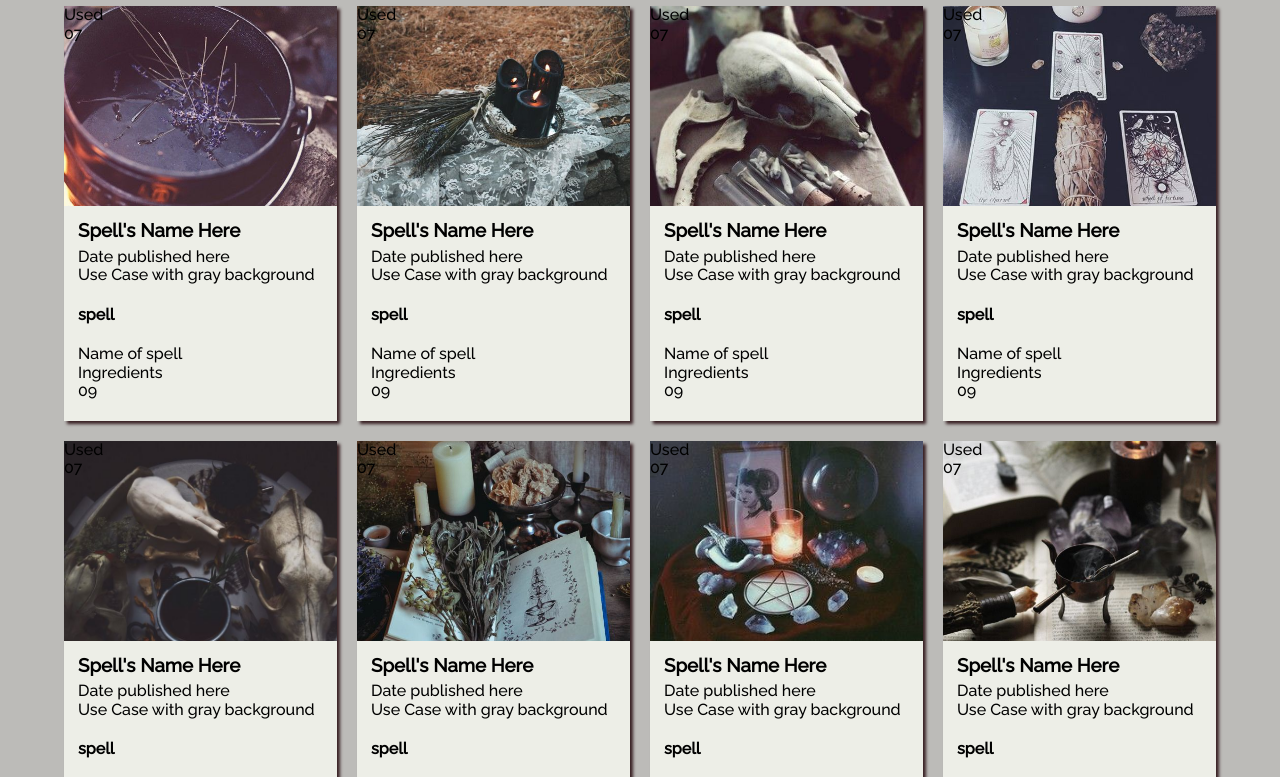
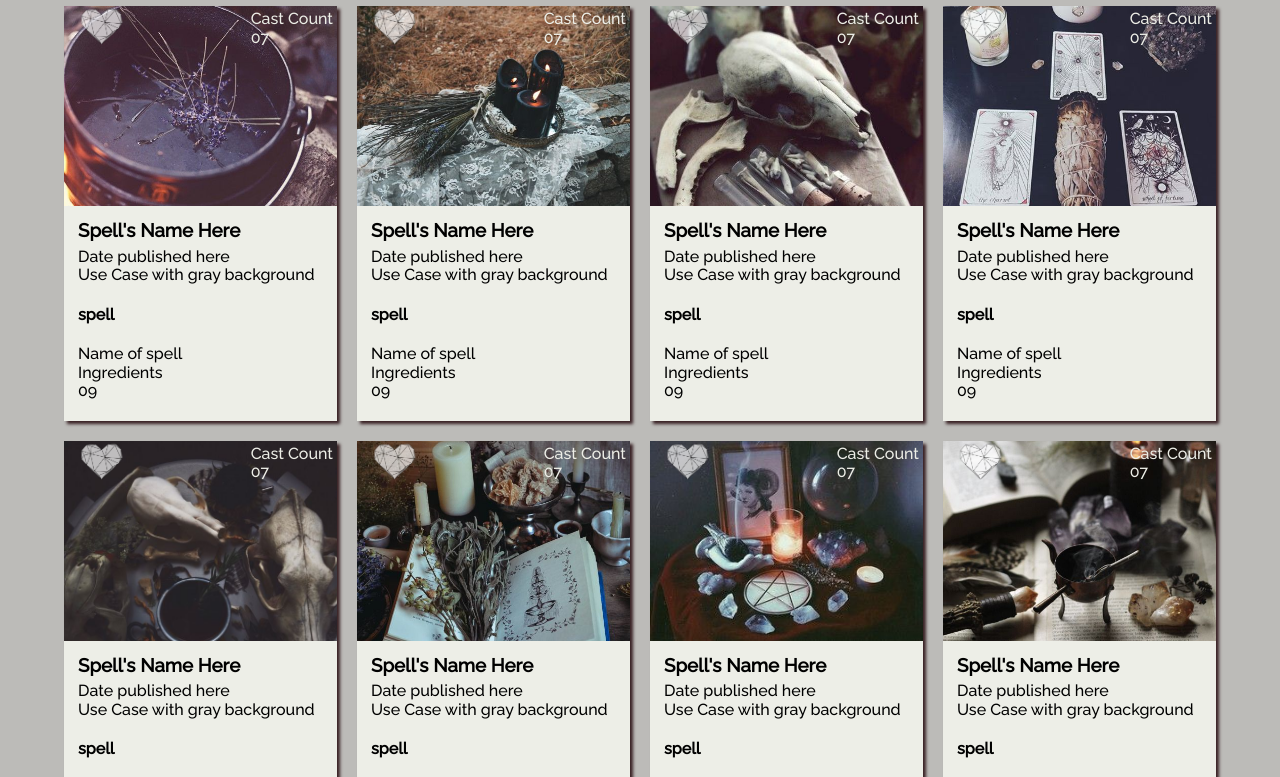
Before and after one commit to farmermel/ms-comp-challenge-2, a plain HTML site: page index.html in a window 1280 px wide. Shown: the part 279-1056 px from the top of the page. Drawn offline with Linux system fonts and the light colour scheme.

Commit message:
Add heart icons

```diff
--- a/index.html
+++ b/index.html
@@ -12,8 +12,7 @@
     <header>
       <div class="log-in-area">
         <h4>Morgaine</h4>
-        <h1 class="site-name">SPEllBiNdR</h1>
-        <img src="images/png/001-moon.png" alt="Moon phase icon">
+        <h1 class="site-name">SPEllBiNdR<img src="images/001-moon.png" alt="Moon phase icon"></h1>
       </div>
       <nav>
         <img src="images/runes/cast-spells.png">
@@ -28,9 +27,12 @@
     <main>
 
       <article class="whole-card art-one">
-        <div class="card-image-one">
-          <p>Used</p>
+        <div class="card-image card-image-one">
+          <img class="crystal-heart" src="images/crystal-heart.png">
+          <div class=p-container>
+            <p>Cast Count</p>
             <p>07</p>
+          </div>
         </div>
         <div class="card-body">
           <h3>Spell's Name Here</h3>
@@ -44,9 +46,12 @@
       </article>
 
       <article class="whole-card art-two">
-        <div class="card-image-two">
-          <p>Used</p>
+        <div class="card-image card-image-two">
+          <img class="crystal-heart" src="images/crystal-heart.png">
+          <div class=p-container>
+            <p>Cast Count</p>
             <p>07</p>
+          </div>
         </div>
         <div class="card-body">
           <h3>Spell's Name Here</h3>
@@ -60,9 +65,12 @@
       </article>
 
       <article class="whole-card art-three">
-        <div class="card-image-three">
-          <p>Used</p>
+        <div class="card-image card-image-three">
+          <img class="crystal-heart" src="images/crystal-heart.png">
+          <div class=p-container>
+            <p>Cast Count</p>
             <p>07</p>
+          </div>
         </div>
           <div class="card-body">
           <h3>Spell's Name Here</h3>
@@ -76,9 +84,12 @@
       </article>
 
       <article class="whole-card art-four">
-        <div class="card-image-four">
-          <p>Used</p>
+        <div class="card-image card-image-four">
+          <img class="crystal-heart" src="images/crystal-heart.png">
+          <div class=p-container>
+            <p>Cast Count</p>
             <p>07</p>
+          </div>
         </div>
           <div class="card-body">
           <h3>Spell's Name Here</h3>
@@ -92,9 +103,12 @@
       </article>
 
       <article class="whole-card art-five">
-        <div class="card-image-five">
-          <p>Used</p>
+        <div class="card-image card-image-five">
+          <img class="crystal-heart" src="images/crystal-heart.png">
+          <div class=p-container>
+            <p>Cast Count</p>
             <p>07</p>
+          </div>
         </div>
         <div class="card-body">
           <h3>Spell's Name Here</h3>
@@ -108,9 +122,12 @@
       </article>
 
       <article class="whole-card art-six">
-        <div class="card-image-six">
-          <p>Used</p>
+        <div class="card-image card-image-six">
+          <img class="crystal-heart" src="images/crystal-heart.png">
+          <div class=p-container>
+            <p>Cast Count</p>
             <p>07</p>
+          </div>
         </div>
         <div class="card-body">
           <h3>Spell's Name Here</h3>
@@ -124,9 +141,12 @@
       </article>
 
       <article class="whole-card art-seven">
-        <div class="card-image-seven">
-          <p>Used</p>
+        <div class="card-image card-image-seven">
+          <img class="crystal-heart" src="images/crystal-heart.png">
+          <div class=p-container>
+            <p>Cast Count</p>
             <p>07</p>
+          </div>
         </div>
         <div class="card-body">
           <h3>Spell's Name Here</h3>
@@ -140,9 +160,12 @@
       </article>
 
       <article class="whole-card art-eight">
-        <div class="card-image-eight">
-          <p>Used</p>
+        <div class="card-image card-image-eight">
+          <img class="crystal-heart" src="images/crystal-heart.png">
+          <div class=p-container>
+            <p>Cast Count</p>
             <p>07</p>
+          </div>
         </div>
         <div class="card-body">
           <h3>Spell's Name Here</h3>
--- a/styles.css
+++ b/styles.css
@@ -49,7 +49,7 @@ nav > h3 {
 
 article {
   font-family: "Raleway", sans-serif;
-  background-color: #EDEEE7;
+  background-color: #edeee7;
 }
 
 p {
@@ -84,6 +84,25 @@ p {
 
 .card-body > h3 {
   margin: 0px 0px 6px;
+}
+
+.card-image {
+  position: relative;
+}
+
+.p-container {
+  display: block;
+  position: absolute;
+  right: 4px;
+  top: 4px;
+  color: #edeee7;
+}
+
+.crystal-heart {
+  height: 40px;
+  opacity: 0.7;
+  top: 4px;
+  left: 4px;
 }
 
 .card-image-one {
```
Also changed, not shown: images/001-moon.png (renamed from images/png/001-moon.png), images/crystal-heart.png (added), images/star-button.png (added). Lines whose indentation alone changed are shown as unchanged.
